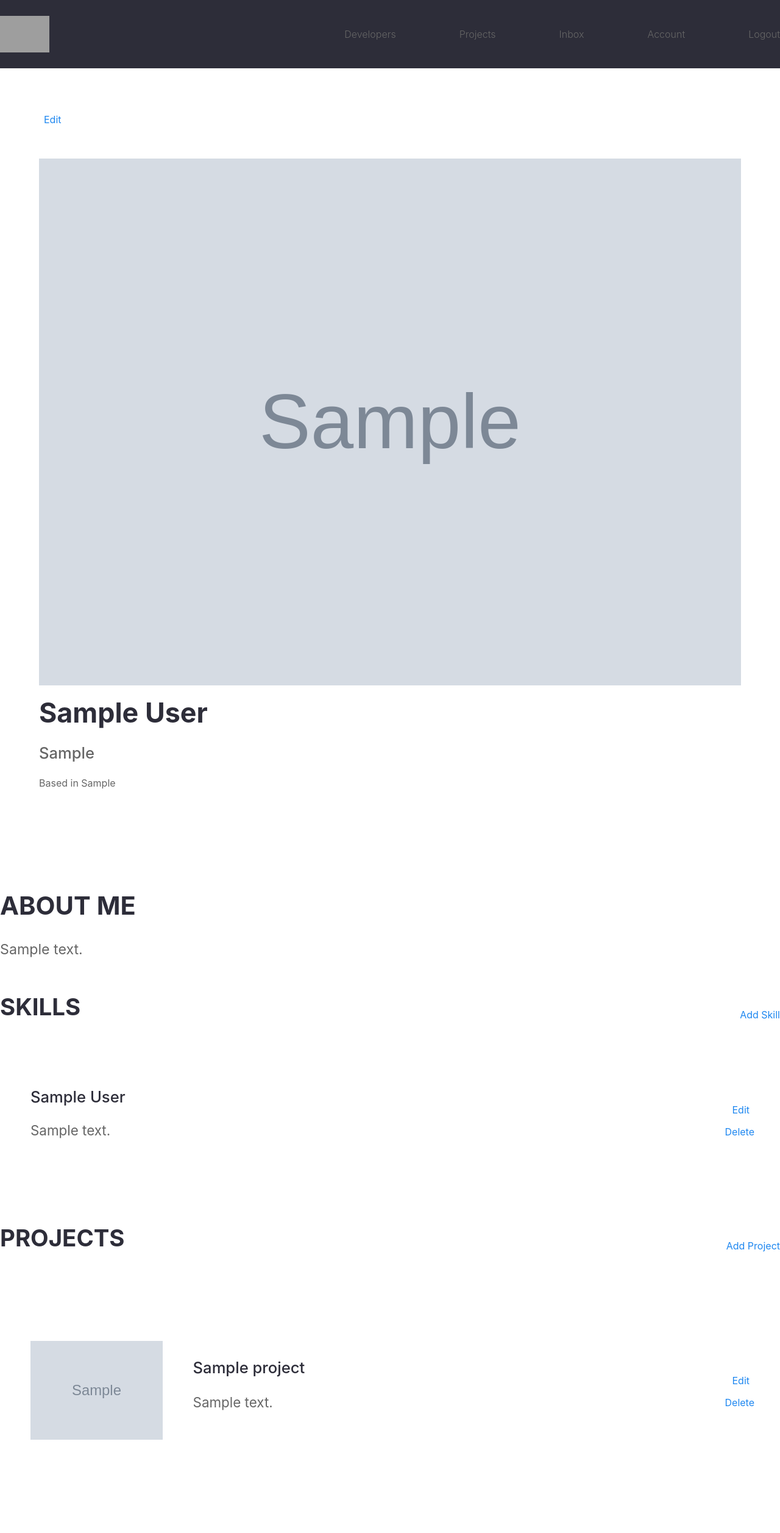
After one commit to Abhinandss08/djangoDemo, a Django app: page /account/ in a window 1280 px wide. The commit adds this page. Shown: the whole page at 61% size. Run offline with Django 4.2, Linux system fonts and the light colour scheme; a user stored in the database is signed in; tables that the repository leaves empty hold one stand-in row (values such as "Sample post"); grey boxes marked "Sample" are stand-in pictures; some libraries are stand-ins or nearby versions; grey boxes are pictures that could not be loaded.

Commit message:
User account option integrated and account.html file added

```diff
--- a/Templates/navbar.html
+++ b/Templates/navbar.html
@@ -16,7 +16,7 @@
           <li class="header__menuItem"><a href="">Inbox</a></li>
 <!--          If user is authenticated displays logout button else displays login button -->
           {% if request.user.is_authenticated %}
-          <li class="header__menuItem"><a href="{% url 'create-project' %}">Add project</a></li>
+          <li class="header__menuItem"><a href="{% url 'account' %}">Account</a></li>
           <li class="header__menuItem"><a href="{% url 'logout' %}" class="btn btn--sub">Logout</a></li>
           {% else %}
           <li class="header__menuItem"><a href="{% url 'login' %}" class="btn btn--sub">Login/Sign Up</a></li>
--- /dev/null
+++ b/users/templates/users/account.html
@@ -0,0 +1,99 @@
+{% extends 'main.html' %}
+
+{% block content %}
+  <!-- Main Section -->
+  <main class="settingsPage profile my-md">
+    <div class="container">
+      <div class="layout">
+        <div class="column column--1of3">
+          <div class="card text-center">
+            <div class="card__body dev">
+              <a class="tag tag--pill tag--main settings__btn" href="#"><i class="im im-edit"></i> Edit</a>
+              <img class="avatar avatar--xl dev__avatar" src="{{profile.profile_image.url}}" />
+              <h2 class="dev__name">{{profile.name}}</h2>
+              <p class="dev__title">{{profile.short_intro}}</p>
+              <p class="dev__location">Based in {{profile.location}}</p>
+              <ul class="dev__social">
+                {% if profile.social_github %}
+                <li>
+                  <a title="Github" href="{{profile.social_github}}" target="_blank"><i class="im im-github"></i></a>
+                </li>
+                {% endif %}
+
+                {% if profile.social_twitter %}
+                <li>
+                  <a title="Twitter" href="{{profile.social_twitter}}" target="_blank"><i class="im im-twitter"></i></a>
+                </li>
+                {% endif %}
+
+                {% if profile.social_linkedin %}
+                <li>
+                  <a title="LinkedIn" href="{{profile.social_linkedin}}" target="_blank"><i class="im im-linkedin"></i></a>
+                </li>
+                {% endif %}
+
+                {% if profile.social_website %}
+                <li>
+                  <a title="Personal Website" href="{{profile.social_website}}" target="_blank"><i class="im im-globe"></i></a>
+                </li>
+                {% endif %}
+              </ul>
+
+            </div>
+          </div>
+        </div>
+        <div class="column column--2of3">
+          <div class="devInfo">
+            <h3 class="devInfo__title">About Me</h3>
+            <p class="devInfo__about">{{profile.bio}}</p>
+          </div>
+          <div class="settings">
+            <h3 class="settings__title">Skills</h3>
+            <a class="tag tag--pill tag--sub settings__btn tag--lg" href="#"><i class="im im-plus"></i> Add Skill</a>
+          </div>
+
+          <table class="settings__table">
+            {% for skill in skills %}
+            <tr>
+              <td class="settings__tableInfo">
+                <h4>{{skill.name}}</h4>
+                <p>{{skill.description}}</p>
+              </td>
+              <td class="settings__tableActions">
+                <a class="tag tag--pill tag--main settings__btn" href="#"><i class="im im-edit"></i> Edit</a>
+                <a class="tag tag--pill tag--main settings__btn" href="#"><i class="im im-x-mark-circle-o"></i>
+                  Delete</a>
+              </td>
+            </tr>
+            {% endfor  %}
+          </table>
+
+          <div class="settings">
+            <h3 class="settings__title">Projects</h3>
+            <a class="tag tag--pill tag--sub settings__btn tag--lg" href="#"><i class="im im-plus"></i> Add Project</a>
+          </div>
+
+          <table class="settings__table">
+            {% for project in projects %}
+            <tr>
+              <td class="settings__thumbnail">
+                <a href="{% url 'parts' project.id %}"><img src="{{project.featured_image.url}}" alt="Project Thumbnail" /></a>
+              </td>
+              <td class="settings__tableInfo">
+                <a href="{% url 'parts' project.id %}">{{project.title}}</a>
+                <p>{{project.description|slice:"150"}}</p>
+              </td>
+              <td class="settings__tableActions">
+                <a class="tag tag--pill tag--main settings__btn" href="#"><i class="im im-edit"></i> Edit</a>
+                <a class="tag tag--pill tag--main settings__btn" href="#"><i class="im im-x-mark-circle-o"></i>
+                  Delete</a>
+              </td>
+            </tr>
+            {% endfor %}
+
+          </table>
+        </div>
+      </div>
+    </div>
+  </main>
+{% endblock %}
--- a/users/urls.py
+++ b/users/urls.py
@@ -8,4 +8,5 @@ urlpatterns = [
 
     path('', views.profiles, name='profiles'),
     path('profile/<str:pk>/', views.userProfile, name='user-profile'),
+    path('account/', views.userAccount, name='account'),
 ]
--- a/users/views.py
+++ b/users/views.py
@@ -4,6 +4,7 @@ from django.contrib import messages
 from .forms import CustomUserCreationForm
 from .models import Profile
 from django.contrib.auth.models import User
+from django.contrib.auth.decorators import login_required
 
 
 def loginUser(request):
@@ -72,14 +73,31 @@ def registerUser(request):
 def profiles(request):
     profiles = Profile.objects.all()
     context = {'profiles': profiles}
-    print(context)
     return render(request, 'users/profiles.html', context)
 
 
+# To view each developer profiles without editing access
 def userProfile(request, pk):
     profile = Profile.objects.get(id=pk)
+    # All skills that have description
     topSkils = profile.skill_set.exclude(description__exact="")
+    # Skills that have no description
     otherSkills = profile.skill_set.filter(description="")
     context = {'profile': profile, 'topSkills': topSkils,
                'otherSkills': otherSkills}
     return render(request, 'users/user-profile.html', context)
+
+
+# login_required decorator makes sure that the user is logged-in
+# then only can access the account page
+@login_required(login_url='login')
+# Complete access over own profile for authenticated developers
+def userAccount(request):
+    # To access the logged-in user without any
+    # primary key (one-to-one relationship)
+    # profile = Profile.objects.get_or_create(user=request.user)
+    profile = request.user.profile
+    skills = profile.skill_set.all()
+    projects = profile.project_set.all()
+    context = {'profile': profile, 'skills': skills, 'projects': projects}
+    return render(request, 'users/account.html', context)
```
